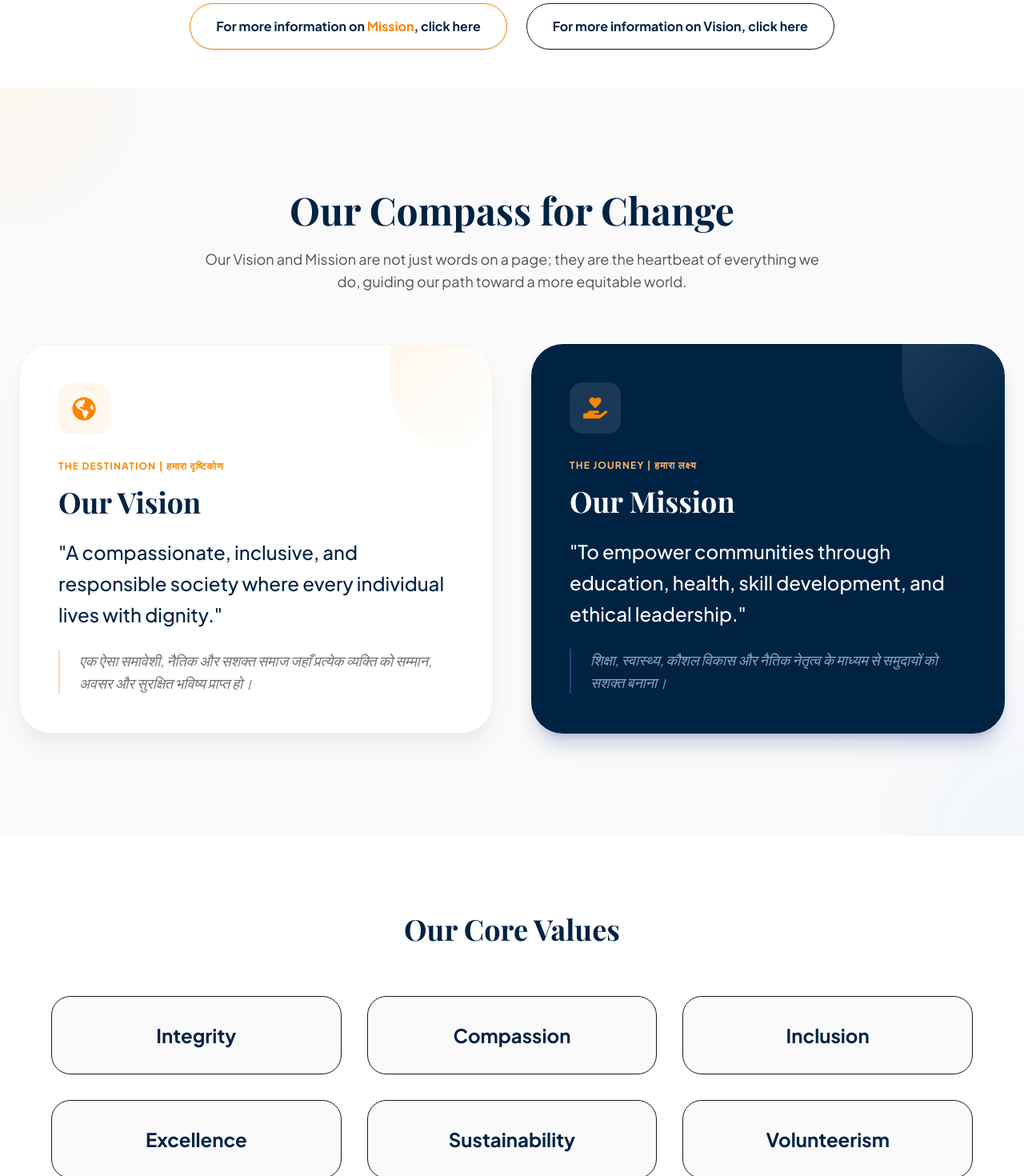
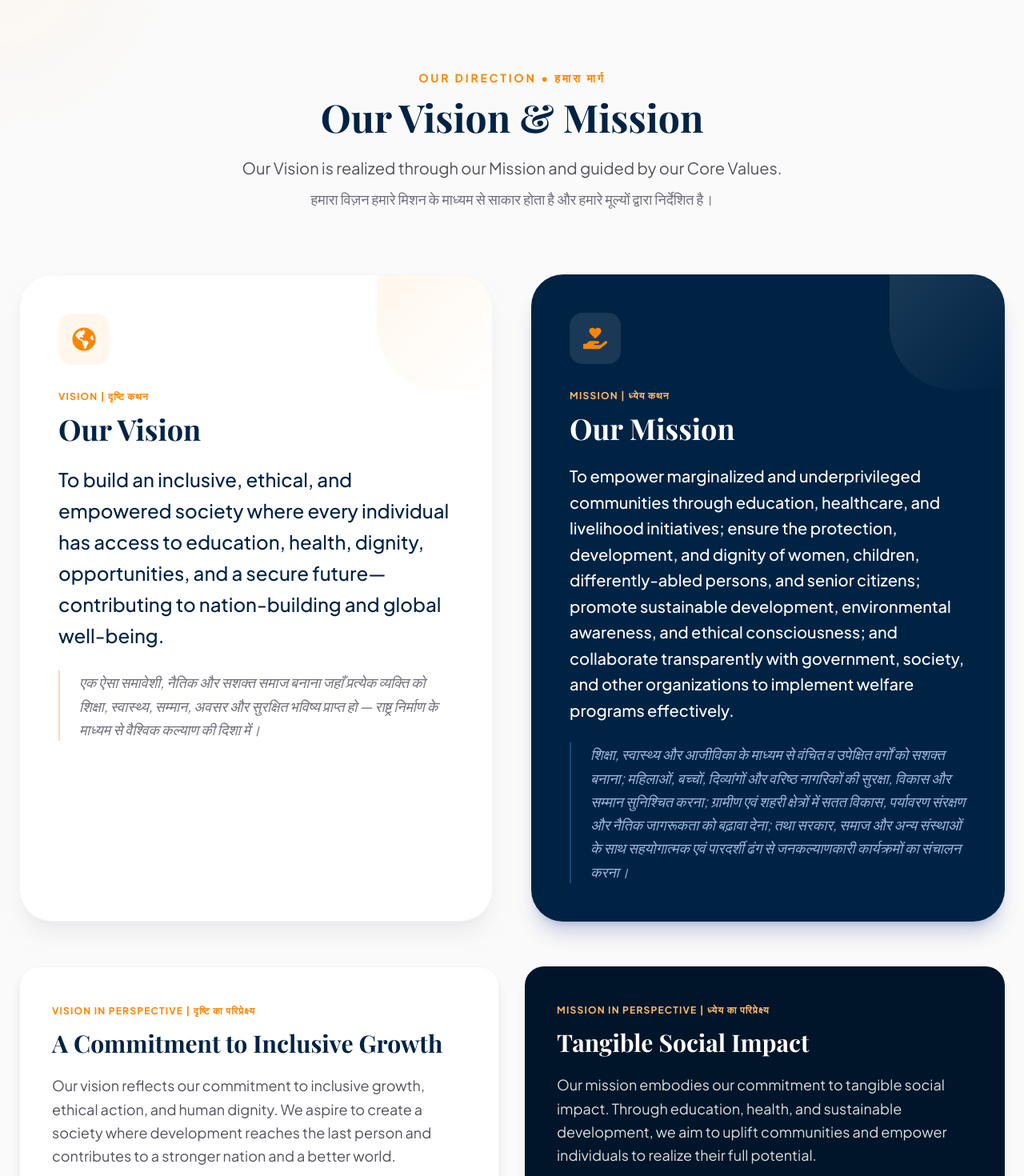
Before and after one commit to Swastiksrijan/SSF-Final, a React (Vite) app: page /Mission in a window 1280 px wide. Shown: the part 1620-3090 px from the top of the page at 80% size. Built offline with nearby package versions, Linux system fonts and the light colour scheme; no server answers; a web font is replaced by a local one.

Commit message:
Expand Mission and Vision content from official profile

```diff
--- a/src/pages/MissionPage.jsx
+++ b/src/pages/MissionPage.jsx
@@ -99,118 +99,97 @@ export default function MissionPage() {
         </div>
       </section>
 
-      {/* ================= MORE INFORMATION LINKS ================= */}
-      <section className="py-8 md:py-12 bg-white">
-        <div className="container mx-auto px-6 text-center">
-          <div className="max-w-4xl mx-auto flex flex-col sm:flex-row gap-4 md:gap-6 justify-center items-center">
-
-            {/* MISSION LINK */}
-            <a
-              href="https://sites.google.com/view/swastiksrijanprofile/about-the-organization/mission"
-              target="_blank"
-              rel="noopener noreferrer"
-              className="w-full sm:w-auto px-6 md:px-8 py-3 md:py-4 rounded-full border border-[#fb8500] text-[#002344] text-sm md:text-base font-bold hover:bg-[#fb8500] hover:text-white transition-all shadow-sm"
-            >
-              For more information on <span className="text-[#fb8500] hover:text-white">Mission</span>, click here
-            </a>
-
-            {/* VISION LINK */}
-            <a
-              href="https://sites.google.com/view/swastiksrijanprofile/about-the-organization/vision"
-              target="_blank"
-              rel="noopener noreferrer"
-              className="w-full sm:w-auto px-6 md:px-8 py-3 md:py-4 rounded-full border border-[#002344] text-[#002344] text-sm md:text-base font-bold hover:bg-[#002344] hover:text-white transition-all shadow-sm"
-            >
-              For more information on <span className="text-[#002344] hover:text-white">Vision</span>, click here
-            </a>
-
-          </div>
-        </div>
-      </section>
-
-
       {/* ================= VISION & MISSION ================= */}
       <section className="py-20 md:py-32 bg-zinc-50 relative overflow-hidden">
-        {/* Decorative elements */}
         <div className="absolute top-0 left-0 w-64 h-64 bg-orange-100/30 rounded-full blur-3xl -translate-x-1/2 -translate-y-1/2"></div>
         <div className="absolute bottom-0 right-0 w-64 h-64 bg-blue-100/30 rounded-full blur-3xl translate-x-1/2 translate-y-1/2"></div>
 
         <div className="container mx-auto px-6 relative z-10">
-          <div className="text-center max-w-3xl mx-auto mb-16">
-            <h2 className="text-3xl md:text-5xl font-serif font-bold text-[#002344] mb-6">
-              Our Compass for Change
+          <div className="text-center max-w-4xl mx-auto mb-14 md:mb-20">
+            <span className="text-[#fb8500] font-bold uppercase tracking-[0.2em] text-xs md:text-sm">
+              Our Direction • हमारा मार्ग
+            </span>
+            <h2 className="mt-3 text-3xl md:text-5xl font-serif font-bold text-[#002344] mb-6">
+              Our Vision & Mission
             </h2>
-            <p className="text-lg text-zinc-600">
-              Our Vision and Mission are not just words on a page; they are the heartbeat of everything we do, guiding our path toward a more equitable world.
+            <p className="text-lg md:text-xl text-zinc-600 leading-relaxed">
+              Our Vision is realized through our Mission and guided by our Core Values.
+            </p>
+            <p className="mt-2 text-base md:text-lg text-zinc-500 leading-relaxed">
+              हमारा विज़न हमारे मिशन के माध्यम से साकार होता है और हमारे मूल्यों द्वारा निर्देशित है।
             </p>
           </div>
 
           <div className="grid lg:grid-cols-2 gap-8 md:gap-12">
-            {/* Vision Card */}
-            <motion.div
-              initial={{ opacity: 0, x: -20 }}
-              whileInView={{ opacity: 1, x: 0 }}
-              viewport={{ once: true }}
-              className="group p-8 md:p-12 rounded-[2.5rem] bg-white border border-zinc-100 shadow-xl shadow-zinc-200/50 hover:shadow-2xl hover:shadow-orange-200/30 transition-all duration-500 relative overflow-hidden"
-            >
-              <div className="absolute top-0 right-0 w-32 h-32 bg-gradient-to-br from-orange-50 to-transparent rounded-bl-[5rem] group-hover:scale-110 transition-transform duration-500"></div>
-
+            <motion.div initial={{ opacity: 0, x: -20 }} whileInView={{ opacity: 1, x: 0 }} viewport={{ once: true }}
+              className="group p-8 md:p-12 rounded-[2.5rem] bg-white border border-zinc-100 shadow-xl shadow-zinc-200/50 relative overflow-hidden">
+              <div className="absolute top-0 right-0 w-36 h-36 bg-gradient-to-br from-orange-50 to-transparent rounded-bl-[5rem]"></div>
               <div className="relative z-10">
-                <div className="w-16 h-16 bg-orange-50 rounded-2xl flex items-center justify-center mb-8 group-hover:bg-orange-100 transition-colors">
+                <div className="w-16 h-16 bg-orange-50 rounded-2xl flex items-center justify-center mb-8">
                   <FaGlobeAmericas className="text-3xl text-[#fb8500]" />
                 </div>
-
-                <span className="text-[#fb8500] font-bold uppercase tracking-widest text-xs mb-4 block">
-                  The Destination | हमारा दृष्टिकोण
+                <span className="text-[#fb8500] font-bold uppercase tracking-widest text-xs mb-3 block">
+                  VISION | दृष्टि कथन
                 </span>
-
-                <h3 className="text-3xl md:text-4xl font-serif font-bold text-[#002344] mb-6">
-                  Our Vision
-                </h3>
-
-                <div className="space-y-6">
-                  <p className="text-xl md:text-2xl text-[#002344] font-medium leading-relaxed">
-                    "A compassionate, inclusive, and responsible society where every individual lives with dignity."
-                  </p>
-                  <p className="text-lg text-zinc-500 italic border-l-2 border-orange-200 pl-6">
-                    एक ऐसा समावेशी, नैतिक और सशक्त समाज जहाँ प्रत्येक व्यक्ति को सम्मान, अवसर और सुरक्षित भविष्य प्राप्त हो।
-                  </p>
-                </div>
+                <h3 className="text-3xl md:text-4xl font-serif font-bold text-[#002344] mb-6">Our Vision</h3>
+                <p className="text-xl md:text-2xl text-[#002344] font-medium leading-relaxed">
+                  To build an inclusive, ethical, and empowered society where every individual has access to education, health, dignity, opportunities, and a secure future—contributing to nation-building and global well-being.
+                </p>
+                <p className="mt-6 text-lg text-zinc-500 italic border-l-2 border-orange-200 pl-6 leading-relaxed">
+                  एक ऐसा समावेशी, नैतिक और सशक्त समाज बनाना जहाँ प्रत्येक व्यक्ति को शिक्षा, स्वास्थ्य, सम्मान, अवसर और सुरक्षित भविष्य प्राप्त हो — राष्ट्र निर्माण के माध्यम से वैश्विक कल्याण की दिशा में।
+                </p>
               </div>
             </motion.div>
 
-            {/* Mission Card */}
-            <motion.div
-              initial={{ opacity: 0, x: 20 }}
-              whileInView={{ opacity: 1, x: 0 }}
-              viewport={{ once: true }}
-              className="group p-8 md:p-12 rounded-[2.5rem] bg-[#002344] text-white shadow-xl shadow-blue-900/20 hover:shadow-2xl hover:shadow-blue-900/40 transition-all duration-500 relative overflow-hidden"
-            >
-              <div className="absolute top-0 right-0 w-32 h-32 bg-gradient-to-br from-white/10 to-transparent rounded-bl-[5rem] group-hover:scale-110 transition-transform duration-500"></div>
-
+            <motion.div initial={{ opacity: 0, x: 20 }} whileInView={{ opacity: 1, x: 0 }} viewport={{ once: true }}
+              className="group p-8 md:p-12 rounded-[2.5rem] bg-[#002344] text-white shadow-xl shadow-blue-900/20 relative overflow-hidden">
+              <div className="absolute top-0 right-0 w-36 h-36 bg-gradient-to-br from-white/10 to-transparent rounded-bl-[5rem]"></div>
               <div className="relative z-10">
-                <div className="w-16 h-16 bg-white/10 rounded-2xl flex items-center justify-center mb-8 group-hover:bg-white/20 transition-colors">
+                <div className="w-16 h-16 bg-white/10 rounded-2xl flex items-center justify-center mb-8">
                   <FaHandHoldingHeart className="text-3xl text-[#fb8500]" />
                 </div>
-
-                <span className="text-orange-300 font-bold uppercase tracking-widest text-xs mb-4 block">
-                  The Journey | हमारा लक्ष्य
+                <span className="text-orange-300 font-bold uppercase tracking-widest text-xs mb-3 block">
+                  MISSION | ध्येय कथन
                 </span>
-
-                <h3 className="text-3xl md:text-4xl font-serif font-bold text-white mb-6">
-                  Our Mission
-                </h3>
-
-                <div className="space-y-6">
-                  <p className="text-xl md:text-2xl text-white font-medium leading-relaxed">
-                    "To empower communities through education, health, skill development, and ethical leadership."
-                  </p>
-                  <p className="text-lg text-blue-200/70 italic border-l-2 border-blue-400/30 pl-6">
-                    शिक्षा, स्वास्थ्य, कौशल विकास और नैतिक नेतृत्व के माध्यम से समुदायों को सशक्त बनाना।
-                  </p>
-                </div>
+                <h3 className="text-3xl md:text-4xl font-serif font-bold text-white mb-6">Our Mission</h3>
+                <p className="text-lg md:text-xl text-white font-medium leading-relaxed">
+                  To empower marginalized and underprivileged communities through education, healthcare, and livelihood initiatives; ensure the protection, development, and dignity of women, children, differently-abled persons, and senior citizens; promote sustainable development, environmental awareness, and ethical consciousness; and collaborate transparently with government, society, and other organizations to implement welfare programs effectively.
+                </p>
+                <p className="mt-6 text-lg text-blue-200/80 italic border-l-2 border-blue-400/30 pl-6 leading-relaxed">
+                  शिक्षा, स्वास्थ्य और आजीविका के माध्यम से वंचित व उपेक्षित वर्गों को सशक्त बनाना; महिलाओं, बच्चों, दिव्यांगों और वरिष्ठ नागरिकों की सुरक्षा, विकास और सम्मान सुनिश्चित करना; ग्रामीण एवं शहरी क्षेत्रों में सतत विकास, पर्यावरण संरक्षण और नैतिक जागरूकता को बढ़ावा देना; तथा सरकार, समाज और अन्य संस्थाओं के साथ सहयोगात्मक एवं पारदर्शी ढंग से जनकल्याणकारी कार्यक्रमों का संचालन करना।
+                </p>
               </div>
             </motion.div>
+          </div>
+
+          <div className="mt-10 md:mt-14 grid md:grid-cols-2 gap-8">
+            <div className="rounded-3xl bg-white border border-zinc-100 p-8 md:p-10 shadow-lg">
+              <span className="text-[#fb8500] font-bold uppercase tracking-widest text-xs">Vision in Perspective | दृष्टि का परिप्रेक्ष्य</span>
+              <h3 className="mt-3 text-2xl md:text-3xl font-serif font-bold text-[#002344]">A Commitment to Inclusive Growth</h3>
+              <p className="mt-5 text-lg text-zinc-600 leading-relaxed">
+                Our vision reflects our commitment to inclusive growth, ethical action, and human dignity. We aspire to create a society where development reaches the last person and contributes to a stronger nation and a better world.
+              </p>
+              <p className="mt-4 text-base md:text-lg text-zinc-500 italic leading-relaxed">
+                हमारी दृष्टि समावेशी विकास, नैतिक कार्य और मानव गरिमा के प्रति हमारी प्रतिबद्धता को दर्शाती है, जहाँ विकास अंतिम व्यक्ति तक पहुँचे और राष्ट्र व विश्व के कल्याण में योगदान दे।
+              </p>
+              <div className="mt-6 pt-5 border-t border-zinc-100 font-semibold text-[#002344]">
+                Our Vision is realized through our Mission and guided by our Core Values.
+              </div>
+            </div>
+
+            <div className="rounded-3xl bg-[#001529] text-white p-8 md:p-10 shadow-lg">
+              <span className="text-orange-300 font-bold uppercase tracking-widest text-xs">Mission in Perspective | ध्येय का परिप्रेक्ष्य</span>
+              <h3 className="mt-3 text-2xl md:text-3xl font-serif font-bold">Tangible Social Impact</h3>
+              <p className="mt-5 text-lg text-white/85 leading-relaxed">
+                Our mission embodies our commitment to tangible social impact. Through education, health, and sustainable development, we aim to uplift communities and empower individuals to realize their full potential.
+              </p>
+              <p className="mt-4 text-base md:text-lg text-blue-100/75 italic leading-relaxed">
+                हमारा ध्येय समाज में वास्तविक प्रभाव डालने की प्रतिबद्धता को दर्शाता है। शिक्षा, स्वास्थ्य और सतत विकास के माध्यम से हम समुदायों को सशक्त बनाना और व्यक्तियों को उनकी पूरी क्षमता प्राप्त करने के लिए प्रेरित करना चाहते हैं।
+              </p>
+              <div className="mt-6 pt-5 border-t border-white/10 font-semibold">
+                Our Mission is guided by our Vision and implemented through our Core Values.
+              </div>
+            </div>
           </div>
         </div>
       </section>
```
